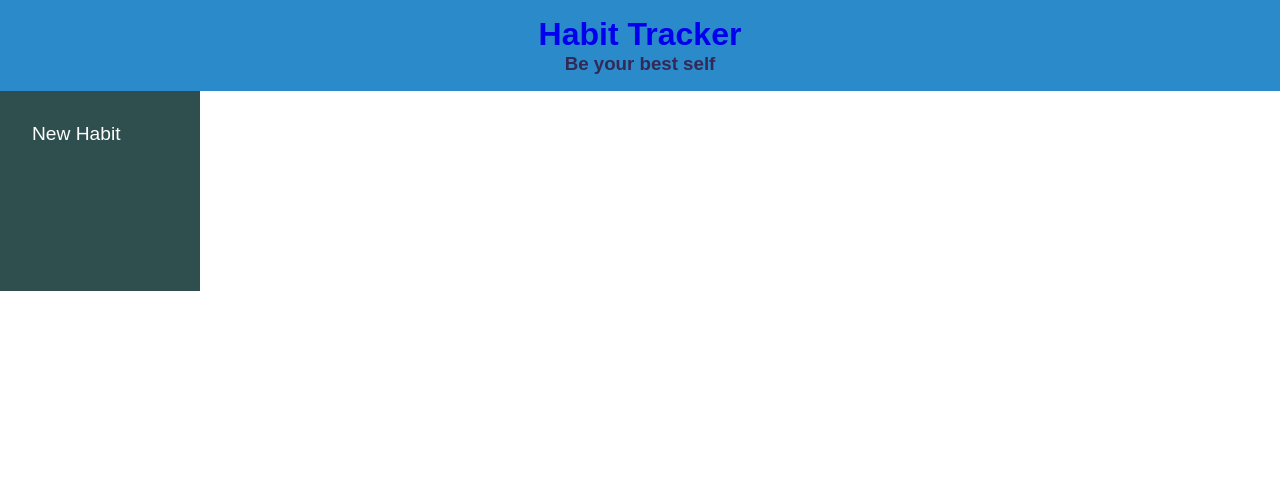
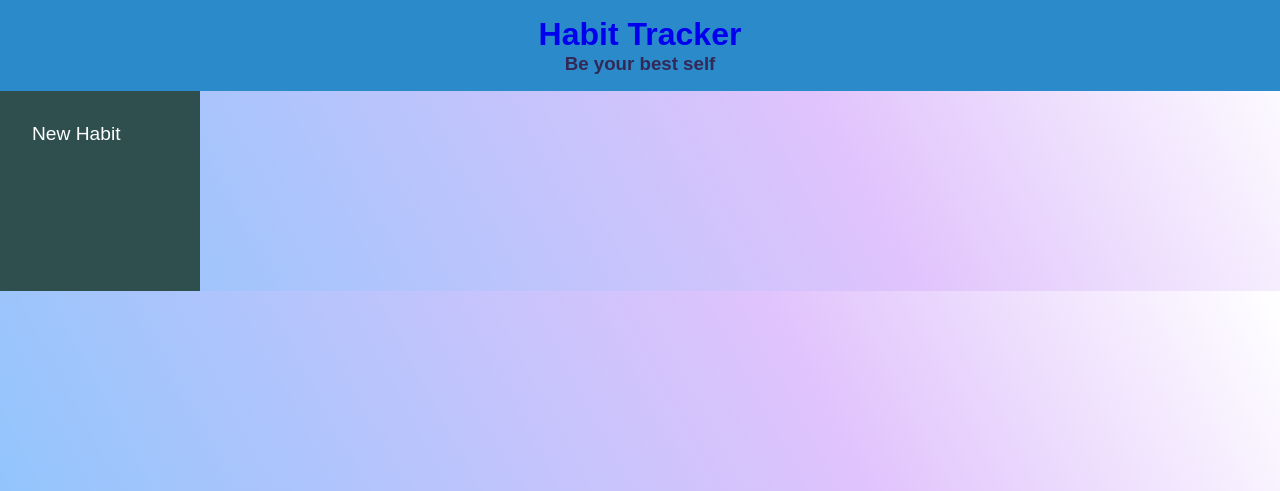
Before and after one commit to momentum-cohort-2020-01/habit-tracker-team-jersey, a Django app: page / in a window 1280 px wide. Shown: the top 491 px of the page. Run offline with Django 3.2, Linux system fonts and the light colour scheme; data that the repository does not hold is empty.

Commit message:
working create form, gradient

```diff
--- a/polls/Static/styles.css
+++ b/polls/Static/styles.css
@@ -3,6 +3,11 @@
     margin: 0;
     padding: 0;
     text-decoration: none;
+}
+
+.background-body {
+    background-color: #8EC5FC;
+    background-image: linear-gradient(62deg, #8EC5FC 0%, #E0C3FC 64%, #ffffff 100%);
 }
 
 header {
--- a/polls/templates/base.html
+++ b/polls/templates/base.html
@@ -18,7 +18,7 @@
     </div>
 </header>
 
-<body>
+<body class = "background-body">
     {% block content %} {% endblock %}
 </body>
 
```
